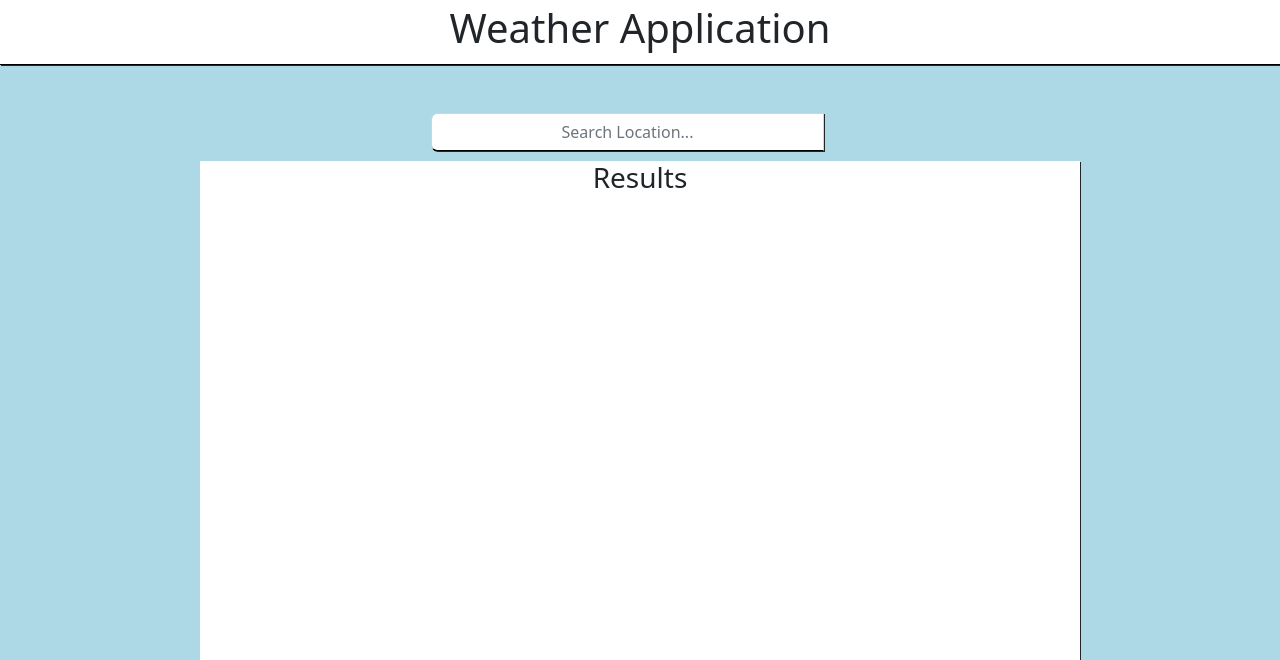
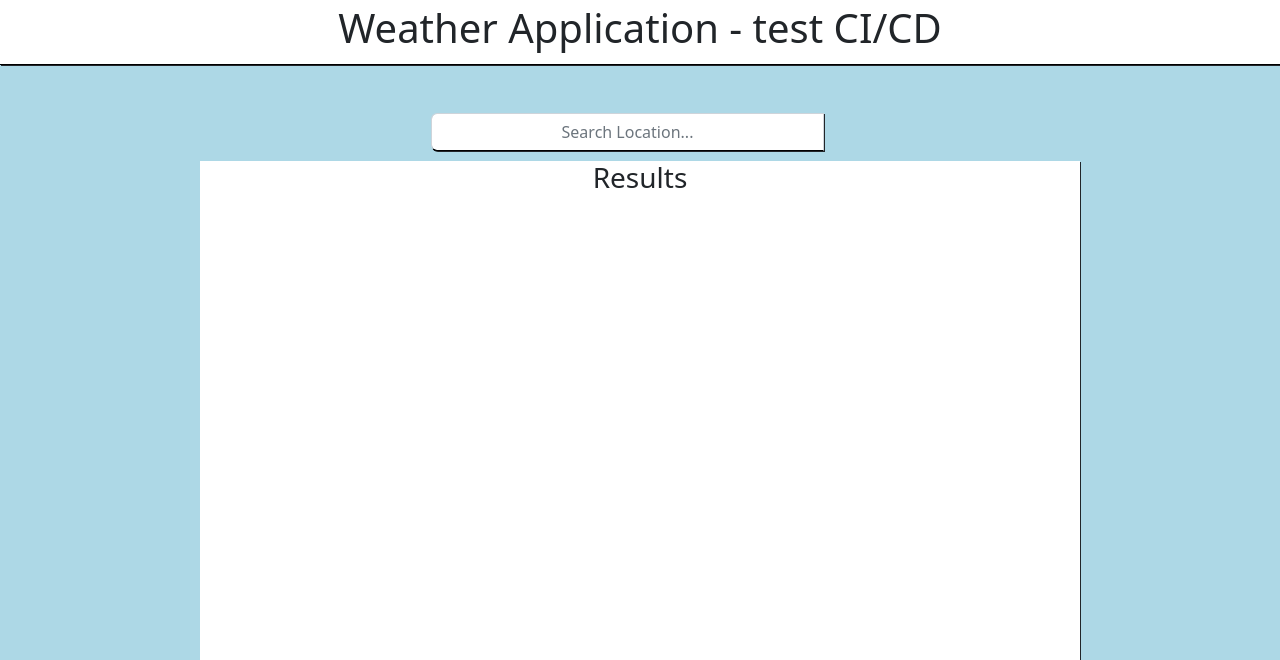
Before and after one commit to JohnMichaelCrawley/Django-Weather-App-, a Django app: page / in a window 1280 px wide. Shown: the top 660 px of the page. Run offline with Django 4.2, Linux system fonts and the light colour scheme.

Commit message:
Test CI/CD

```diff
--- a/weather_apps/templates/weather_apps/static/index.html
+++ b/weather_apps/templates/weather_apps/static/index.html
@@ -4,7 +4,7 @@
 <head>
     <meta charset="utf-8">
     <meta name="viewport" content="width=device-width, initial-scale=1">
-  <title>Weather Application - testing change</title>
+  <title>Weather Application</title>
   <!-- Latest compiled and minified CSS -->
   <!-- Bootstrap -->
   <link rel="stylesheet" href="https://cdn.jsdelivr.net/npm/bootstrap@5.2.3/dist/css/bootstrap.min.css">
@@ -20,7 +20,7 @@
 <div class="container-fluid">
   <!-- Header -->
    <nav class="row d-flex justify-content-center align-items-center">
-    <h1 class="col-lg-12 text-center">Weather Application</h1>
+    <h1 class="col-lg-12 text-center">Weather Application - test CI/CD</h1>
   </nav>
   <br />
   <br />
```
